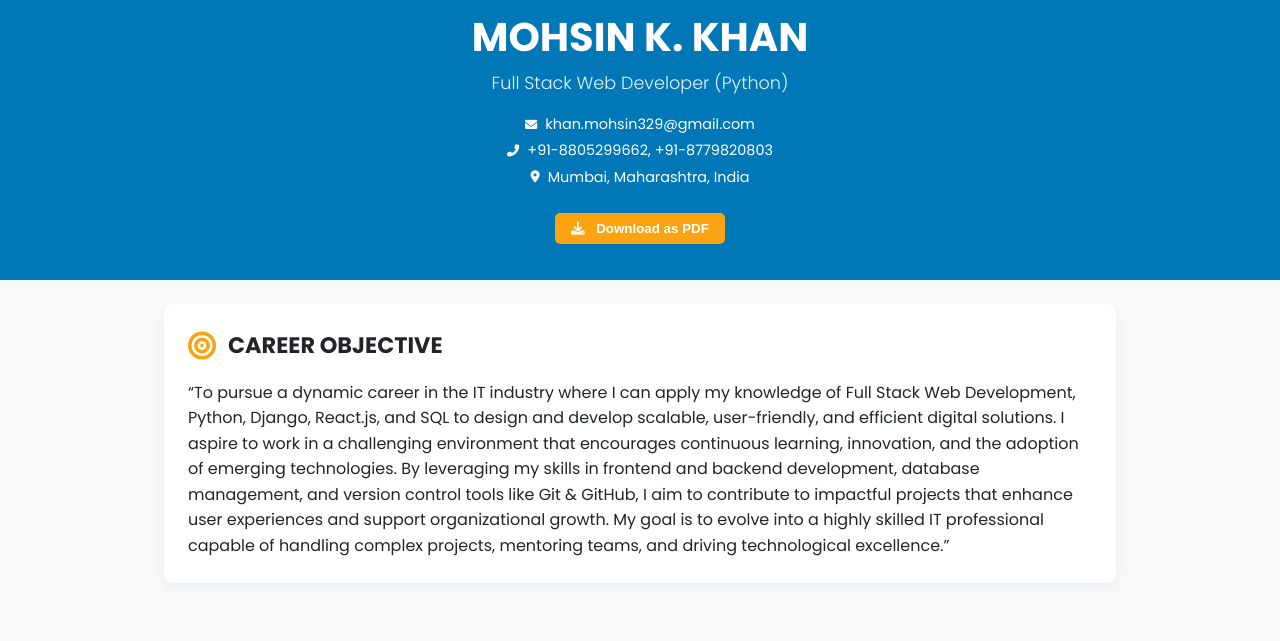
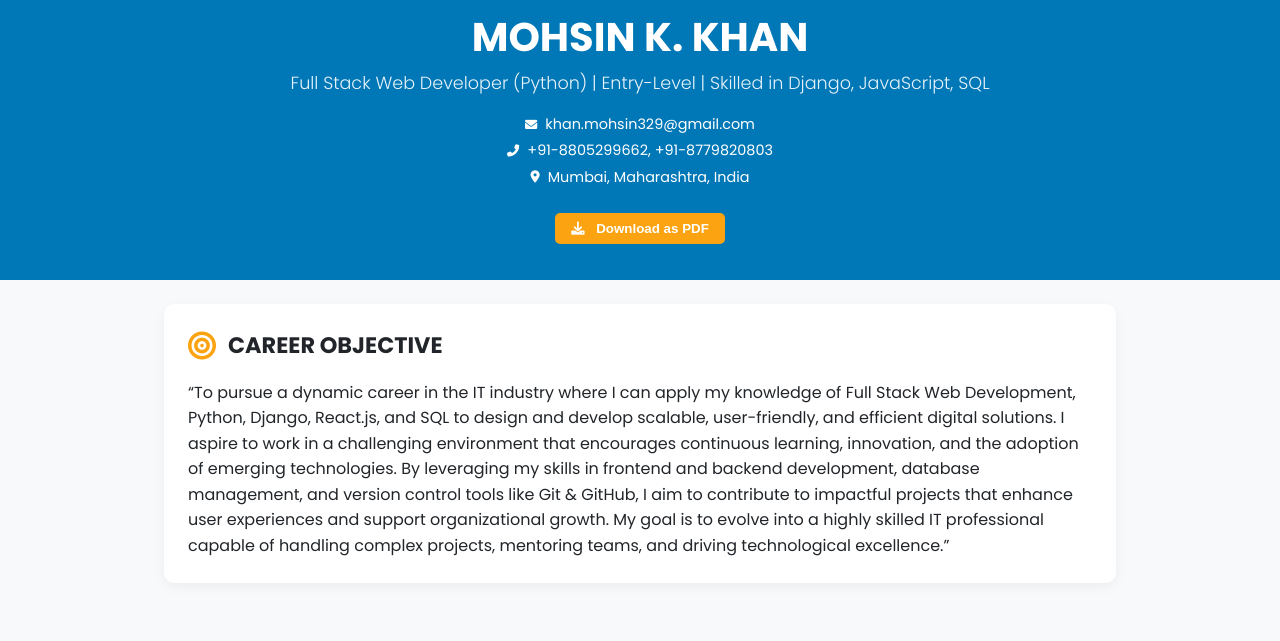
Before and after one commit to MOHSIN8805/Mohsin-khan-Resume, a plain HTML site: page index.html in a window 1280 px wide. Shown: the part 159-800 px from the top of the page. Drawn offline with Linux system fonts and the light colour scheme.

Commit message:
Heading Changed

```diff
--- a/index.html
+++ b/index.html
@@ -30,7 +30,7 @@
           />
         </div>
         <h1>MOHSIN K. KHAN</h1>
-        <h2>Full Stack Web Developer (Python)</h2>
+        <h2>Full Stack Web Developer (Python) | Entry-Level | Skilled in Django, JavaScript, SQL</h2>
         <div class="contact-info">
           <p>
             <i class="fas fa-envelope icon-blue"></i> khan.mohsin329@gmail.com
```
